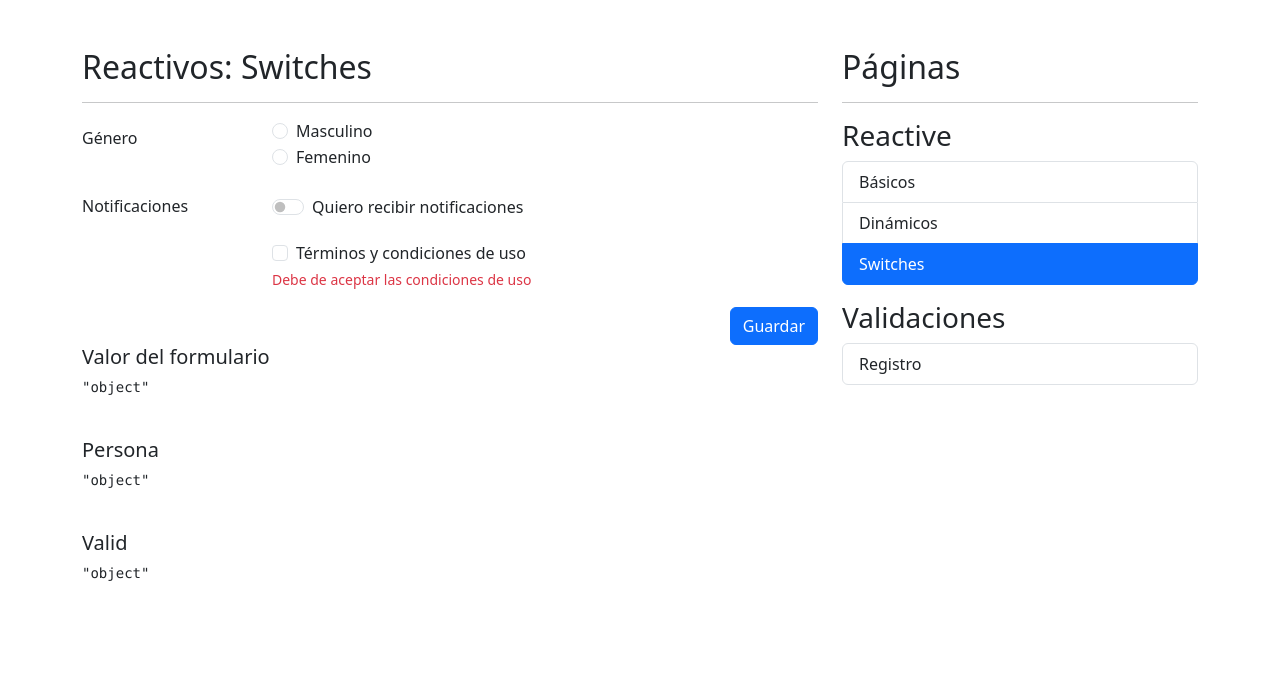
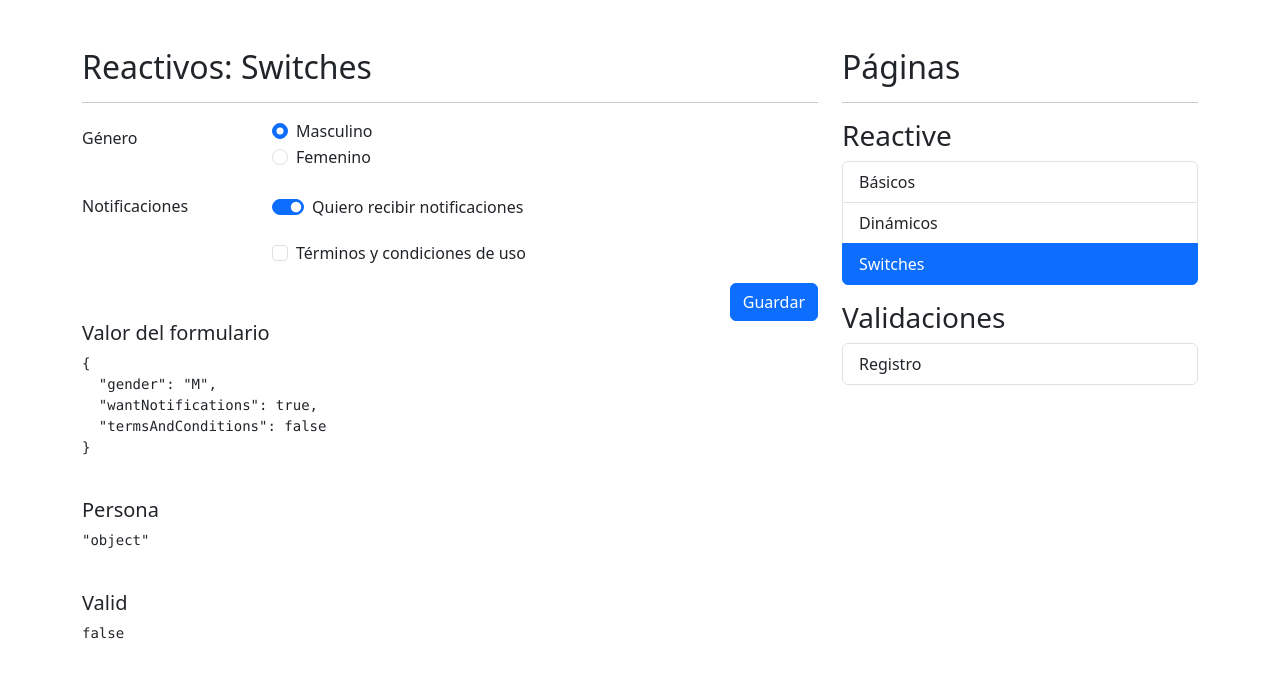
Before and after one commit to JessCP25/form-app, an Angular app: page /reactive/switches in a window 1280 px wide. Shown: the top 678 px of the page. Built offline with nearby package versions, Linux system fonts and the light colour scheme.

Commit message:
Desestructurar valores de myForm

```diff
--- a/src/app/reactive/pages/dynamic/dynamic.component.html
+++ b/src/app/reactive/pages/dynamic/dynamic.component.html
@@ -65,13 +65,13 @@
 </form>
 
 <span>Valid</span>
-<pre>{{ "object" | json }}</pre>
+<pre>{{ myForm.valid| json }}</pre>
 <br />
 
 <span>Value</span>
-<pre>{{ "object" | json }}</pre>
+<pre>{{ myForm.value | json }}</pre>
 <br />
 
 <span>Agregar Juego</span>
-<pre>{{ "object" | json }}</pre>
-<pre>{{ "object" | json }}</pre>
+<pre>{{ newFavorite.valid| json }}</pre>
+<pre>{{ newFavorite.value| json }}</pre>
--- a/src/app/reactive/pages/switches/switches.component.html
+++ b/src/app/reactive/pages/switches/switches.component.html
@@ -1,7 +1,7 @@
 <h2>Reactivos: Switches</h2>
 <hr />
 
-<form autocomplete="off">
+<form [formGroup]="myForm" (ngSubmit)="onSave()" autocomplete="off">
   <!-- Radio -->
   <div class="row mb-3">
     <label class="col-sm-3 col-form-label">Género</label>
@@ -11,6 +11,7 @@
           class="form-check-input"
           type="radio"
           value="M"
+          formControlName="gender"
           id="radioMasculino"
         />
         <label class="form-check-label" for="radioMasculino"> Masculino </label>
@@ -18,6 +19,7 @@
 
       <div class="form-check">
         <input
+          formControlName="gender"
           class="form-check-input"
           type="radio"
           value="F"
@@ -34,6 +36,7 @@
     <div class="col-sm-9">
       <div class="form-check form-switch mt-2">
         <input
+          formControlName="wantNotifications"
           class="form-check-input"
           type="checkbox"
           id="flexSwitchCheckChecked"
@@ -50,12 +53,20 @@
     <label class="col-sm-3 col-form-label"></label>
     <div class="col-sm-9">
       <div class="form-check">
-        <input class="form-check-input" type="checkbox" id="flexCheckDefault" />
+        <input
+          formControlName="termsAndConditions"
+          class="form-check-input"
+          type="checkbox"
+          id="flexCheckDefault"
+        />
         <label class="form-check-label" for="flexCheckDefault">
           Términos y condiciones de uso
         </label>
       </div>
-      <span class="form-text text-danger">
+      <span
+        *ngIf="isInvalidField('termsAndConditions')"
+        class="form-text text-danger"
+      >
         Debe de aceptar las condiciones de uso
       </span>
     </div>
@@ -70,7 +81,7 @@
 </form>
 
 <h5>Valor del formulario</h5>
-<pre>{{ "object" | json }}</pre>
+<pre>{{ myForm.value | json }}</pre>
 <br />
 
 <h5>Persona</h5>
@@ -78,7 +89,7 @@
 <br />
 
 <h5>Valid</h5>
-<pre>{{ "object" | json }}</pre>
+<pre>{{ myForm.valid | json }}</pre>
 
 <!-- <h5>Términos</h5> -->
 <!-- <pre>{{ myForm.controls?.terminos?.errors | json }}</pre> -->
--- a/src/app/reactive/pages/switches/switches.component.ts
+++ b/src/app/reactive/pages/switches/switches.component.ts
@@ -1,12 +1,16 @@
+import {
+  FormBuilder,
+  FormGroup,
+  ReactiveFormsModule,
+  Validators,
+} from '@angular/forms';
 import { CommonModule } from '@angular/common';
 import { Component } from '@angular/core';
 
 @Component({
   selector: 'app-switches',
   standalone: true,
-  imports: [
-    CommonModule,
-  ],
+  imports: [CommonModule, ReactiveFormsModule],
   templateUrl: './switches.component.html',
   styles: `
     :host {
@@ -14,4 +18,30 @@ import { Component } from '@angular/core';
     }
   `,
 })
-export class SwitchesComponent { }
+export class SwitchesComponent {
+  public myForm: FormGroup = this.fb.group({
+    gender: ['M', Validators.required],
+    wantNotifications: [true, Validators.required],
+    termsAndConditions: [false, Validators.requiredTrue],
+  });
+
+  constructor(private fb: FormBuilder) {}
+
+  onSave() {
+    if (this.myForm.invalid) {
+      this.myForm.markAllAsTouched();
+      return;
+    }
+
+    const {termsAndConditions, ...newPerson} = this.myForm.value;
+
+    console.log(this.myForm.value);
+    console.log(newPerson);
+  }
+
+  isInvalidField(field: string) {
+    return (
+      this.myForm.controls[field].errors && this.myForm.controls[field].touched
+    );
+  }
+}
```
